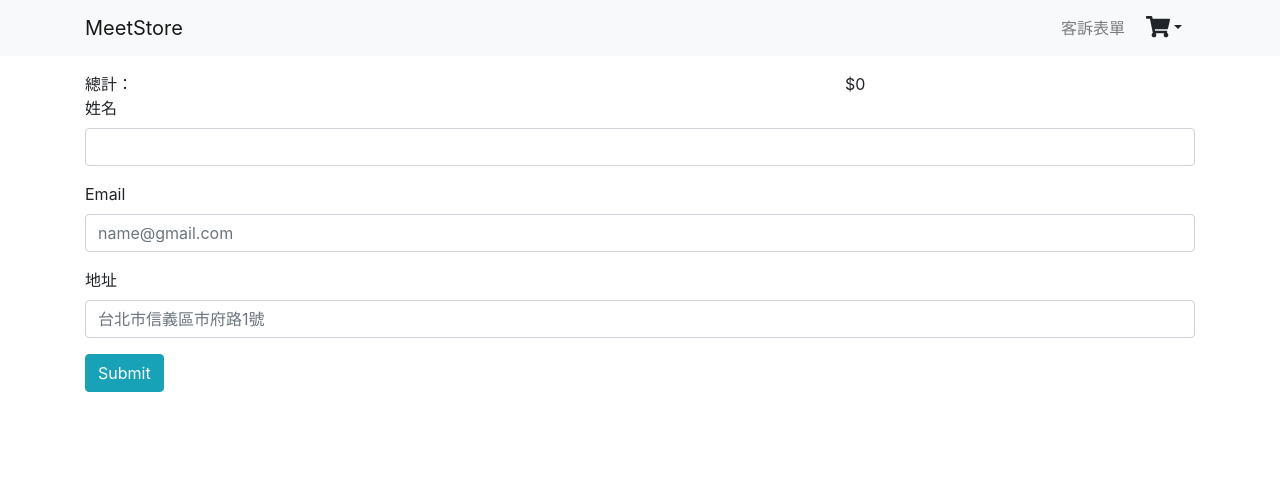
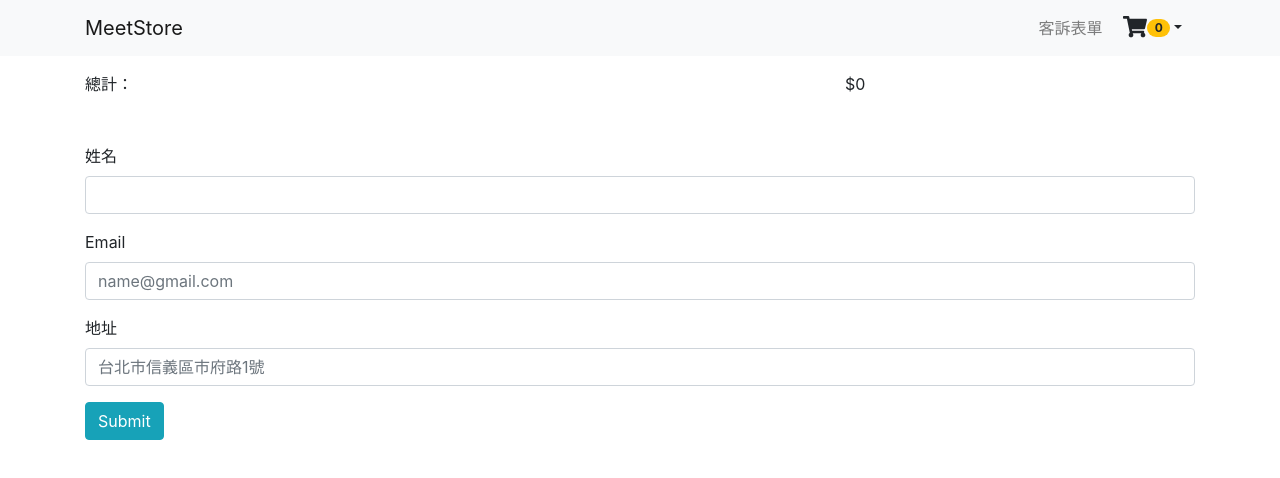
Before and after one commit to Eason0in/MeetStore, a React (Create React App) app: page /pay in a window 1280 px wide. Shown: the top 478 px of the page. Built offline with nearby package versions, Linux system fonts and the light colour scheme; data requests are answered from the project's data file.

Commit message:
Add cart badge

```diff
--- a/src/components/customer/ComplaintForm.js
+++ b/src/components/customer/ComplaintForm.js
@@ -8,6 +8,7 @@ const ComplaintForm = ({ handleSubmit }) => {
   return (
     <div className="complaint mt-3">
       <Container>
+        <h2>有什麼建議想跟我們說的嗎?</h2>
         <Form onSubmit={e => handleSubmit(e, name, email, textarea)}>
           <Form.Group controlId="name">
             <Form.Label>姓名</Form.Label>
--- a/src/components/customer/PayForm.js
+++ b/src/components/customer/PayForm.js
@@ -23,7 +23,7 @@ const PayForm = () => {
     })
   }
   return (
-    <Form onSubmit={handleSubmit}>
+    <Form onSubmit={handleSubmit} className="mt-5">
       <Form.Group controlId="name">
         <Form.Label>姓名</Form.Label>
         <Form.Control type="text" value={name} onChange={e => setName(e.target.value)} required />
--- a/src/components/layout/Cart.js
+++ b/src/components/layout/Cart.js
@@ -1,5 +1,5 @@
 import React, { useContext } from 'react'
-import { Dropdown, ListGroup } from 'react-bootstrap'
+import { Dropdown, ListGroup, Badge } from 'react-bootstrap'
 import { FontAwesomeIcon } from '@fortawesome/react-fontawesome'
 import { CartContext } from '../../contexts/CartContext'
 import CartItem from './CartItem'
@@ -7,10 +7,14 @@ import CartSum from './CartSum'
 
 const Cart = () => {
   const { cartItems } = useContext(CartContext)
+  const cartCount = cartItems.length ? cartItems.length : 0
   return (
     <Dropdown alignRight>
       <Dropdown.Toggle variant="Secondary" id="dropdown-basic">
         <FontAwesomeIcon icon="shopping-cart" size="lg" />
+        <Badge variant="warning" pill>
+          {cartCount}
+        </Badge>
       </Dropdown.Toggle>
 
       <Dropdown.Menu className="cart-dropdown-menu">
--- a/src/components/layout/CartItem.js
+++ b/src/components/layout/CartItem.js
@@ -1,17 +1,25 @@
 import React, { useContext } from 'react'
-import { Col, Image, Row } from 'react-bootstrap'
+import { FontAwesomeIcon } from '@fortawesome/react-fontawesome'
+import { CartContext } from '../../contexts/CartContext'
+import { Col, Image, Row, Button } from 'react-bootstrap'
 
 const CartItem = ({ item }) => {
+  const { removeCartItem } = useContext(CartContext)
   return (
     <Row className="mb-2">
       <Col sm={3}>
         <Image src={item.img} rounded fluid="false" />
       </Col>
-      <Col sm={5} className="align-self-center">
+      <Col sm={4} className="align-self-center">
         {item.title}
       </Col>
-      <Col sm={4} className="align-self-center">
-        price ：{item.price}
+      <Col sm={3} className="align-self-center">
+        $ {item.price}
+      </Col>
+      <Col sm={2} className="align-self-center">
+        <Button type="button" variant="outline-danger" onClick={() => removeCartItem(item.id)}>
+          <FontAwesomeIcon icon="trash" />
+        </Button>
       </Col>
     </Row>
   )
--- a/src/contexts/CartContext.js
+++ b/src/contexts/CartContext.js
@@ -15,7 +15,7 @@ const CartContextProvider = props => {
   }
 
   const removeCartItem = id => {
-    return cartItems.filter(item => item.id !== id)
+    return setItem(cartItems.filter(item => item.id !== id))
   }
 
   return (
```
